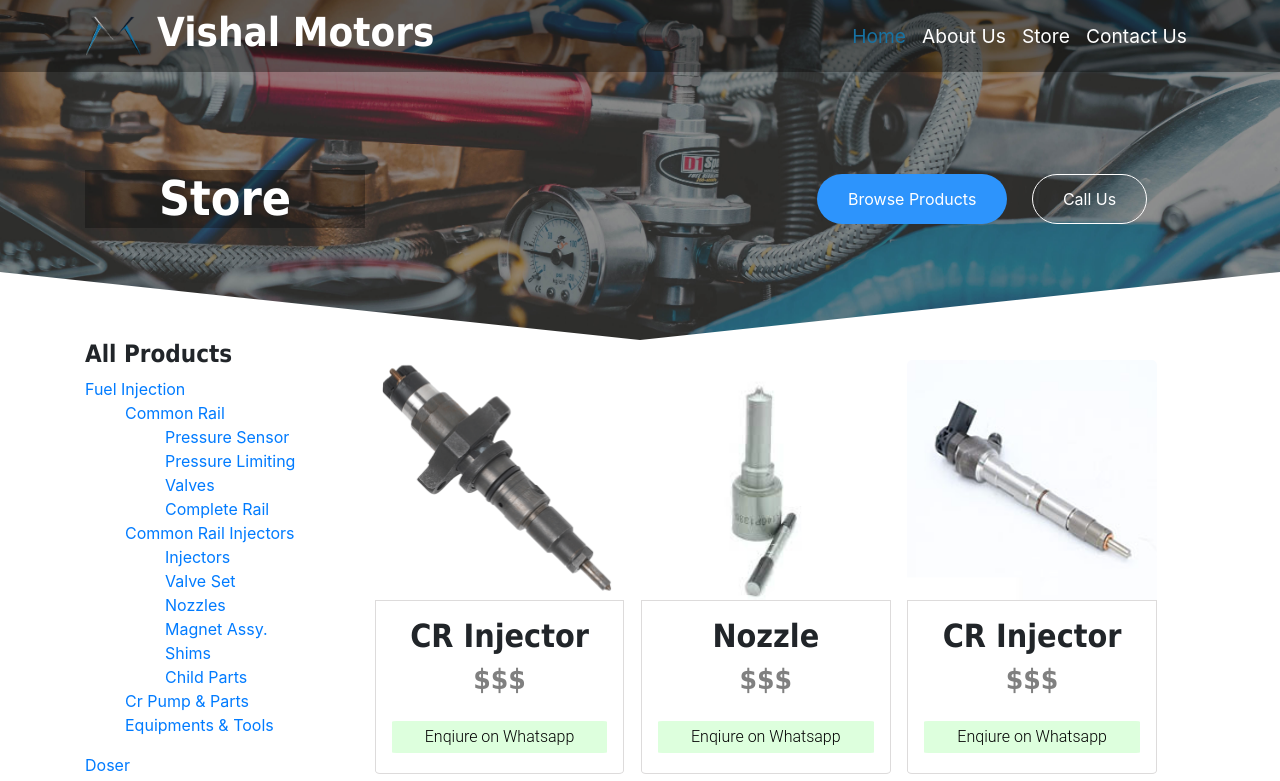
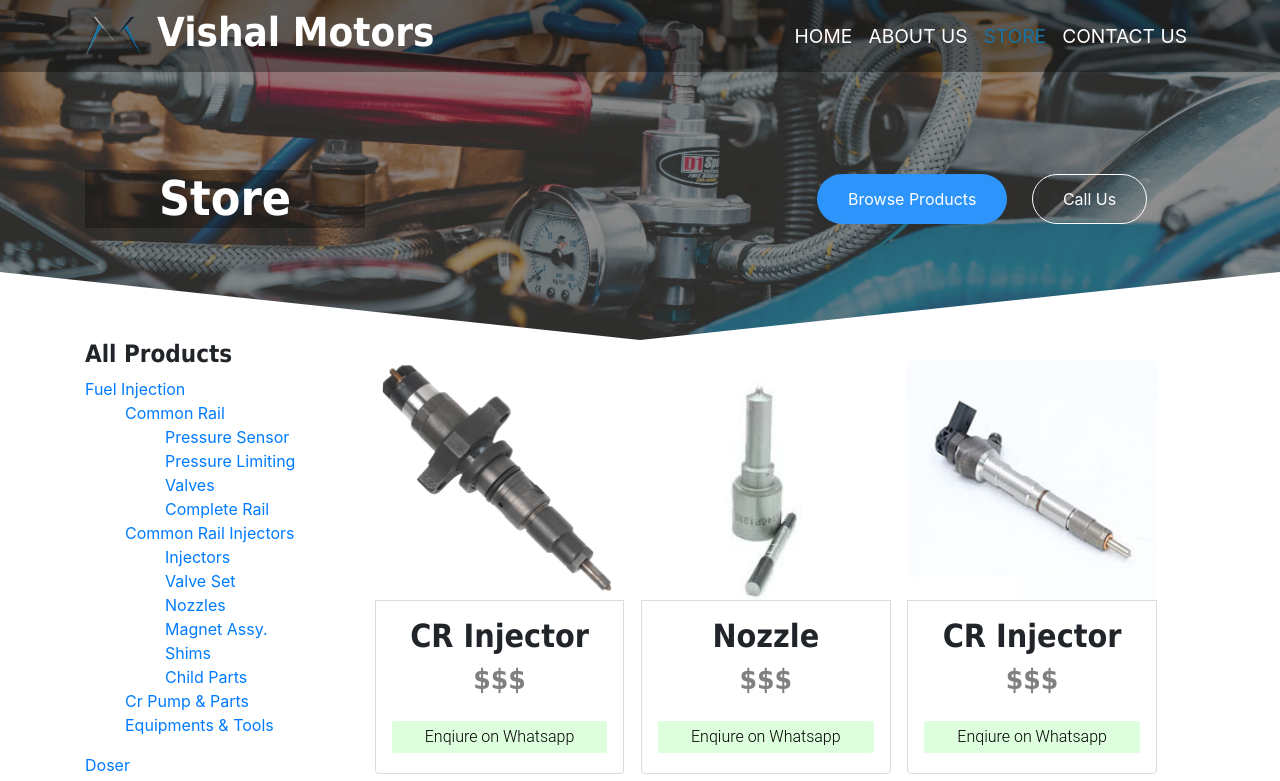
Before and after one commit to RamanSingla-rs/VishalMotors, a plain HTML site: page shop.html in a window 1280 px wide. Shown: the top 781 px of the page. Drawn offline with nearby package versions, Linux system fonts and the light colour scheme.

Commit message:
Update shop.html

```diff
--- a/shop.html
+++ b/shop.html
@@ -37,19 +37,19 @@
 
           <div class="collapse navbar-collapse" id="navbarSupportedContent">
             <ul class="navbar-nav ml-auto">
+              <li class="nav-item">
+                <a class="nav-link" href="index.html">HOME</a>
+              </li>
+              <li class="nav-item">
+                <a class="nav-link" href="aboutus.html">ABOUT US</a>
+              </li>
               <li class="nav-item active">
-                <a class="nav-link" href="index.html"
-                  >Home <span class="sr-only">(current)</span></a
+                <a class="nav-link" href="#"
+                  >STORE <span class="sr-only">(current)</span></a
                 >
               </li>
               <li class="nav-item">
-                <a class="nav-link" href="aboutus.html">About Us</a>
-              </li>
-              <li class="nav-item">
-                <a class="nav-link" href="#">Store</a>
-              </li>
-              <li class="nav-item">
-                <a class="nav-link" href="contactus.html">Contact Us</a>
+                <a class="nav-link" href="contactus.html">CONTACT US</a>
               </li>
             </ul>
           </div>
```
